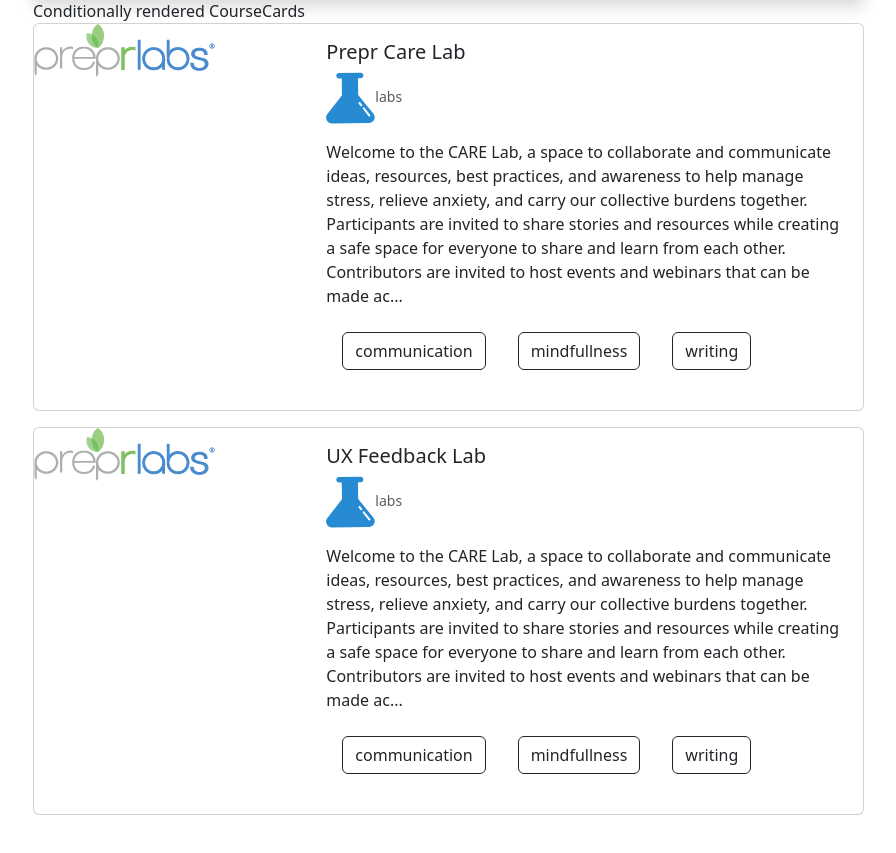
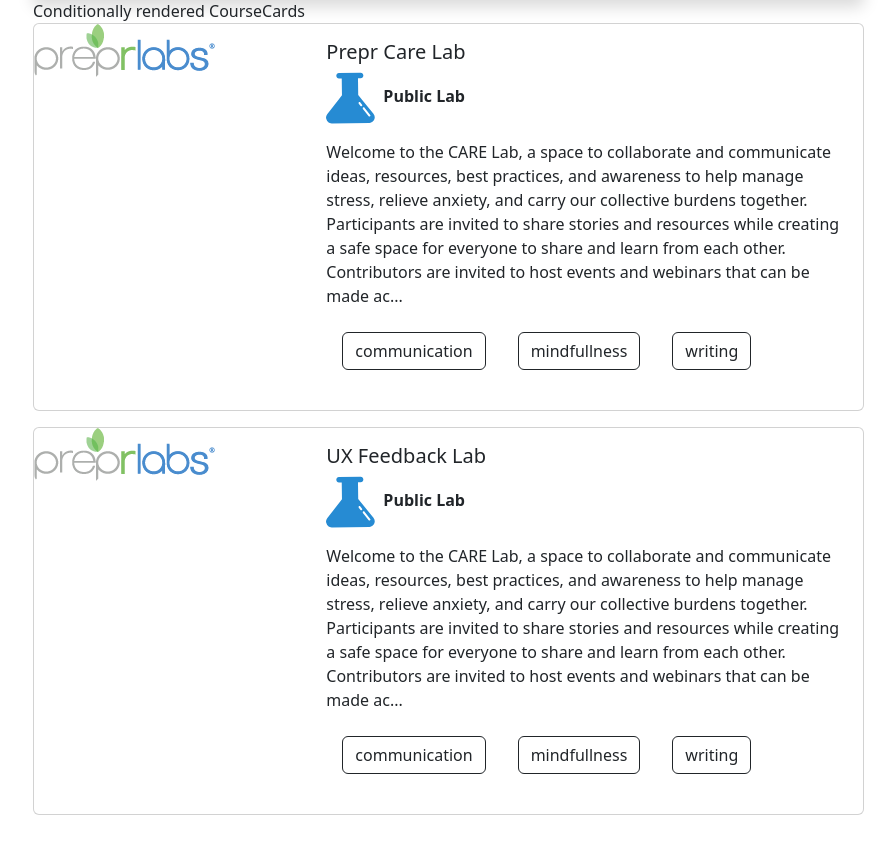
Before and after one commit to SeemaMistry/Prepr-Frontend-Developer-Challenge-1-Web-Page-Creation, a React (Create React App) app in the folder prepr-homepage/: page / in a window 1280 px wide. Shown: the part 918-1771 px from the top of the page, without its empty margins (49-945 px from the left). Built offline with nearby package versions, Linux system fonts and the light colour scheme.

Commit message:
feat: set course cateogryTitle based on category type

```diff
--- a/prepr-homepage/src/components/CourseCard.js
+++ b/prepr-homepage/src/components/CourseCard.js
@@ -16,6 +16,7 @@ const CourseCard = ({course}) => {
 
     // set logoIcon by category type
     const logoIcon = course.category === 'labs' ? labLogo : course.category === 'challenges' ? challengeLogo : projectLogo
+    const categoryTitle = course.category === 'labs' ? 'Public Lab' : course.category === 'challenges' ? "Pubic Challenge" : "Public"
 
 
   return (
@@ -30,7 +31,7 @@ const CourseCard = ({course}) => {
                     <h5 className="card-title">{course.title}</h5>
                     <p className="card-text">
                         <img src={logoIcon} className="img-fluid rounded-start" alt="category logo"/>
-                        <small className="text-body-secondary">{course.category}</small>
+                        <span className="mx-2 text-body-dark fw-bolder">{categoryTitle}</span>
                     </p>
                     <p className="card-text">{course.description}</p>
                     <p>
```
